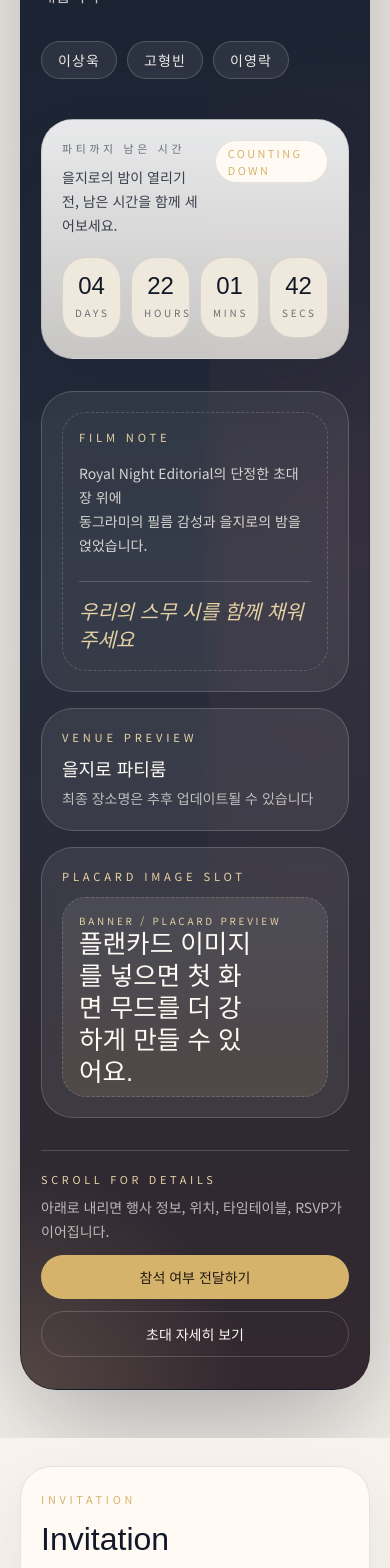
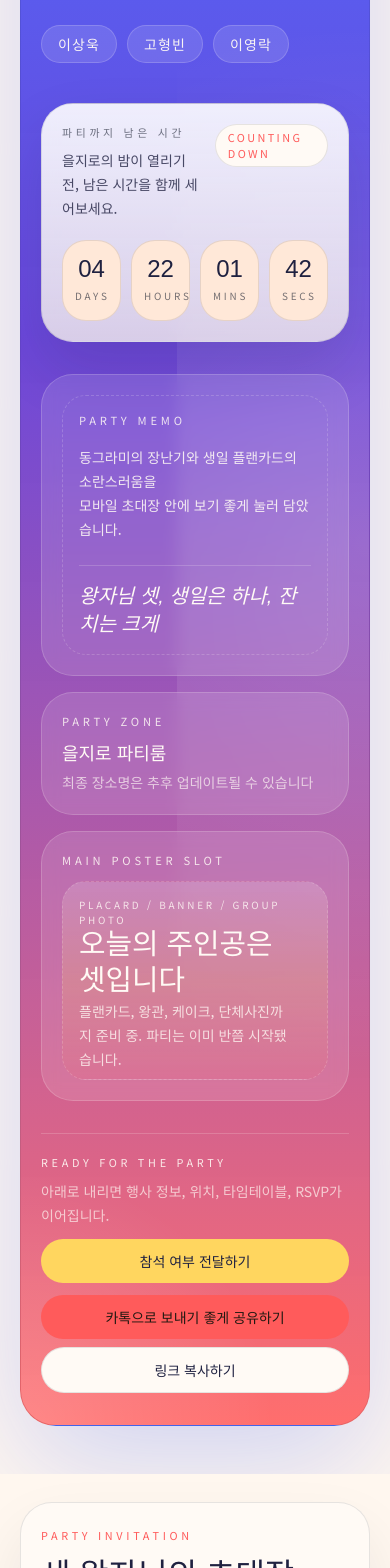
Before and after one commit to 0like2/birthday-invitation, a Next.js app: page / in a window 390 px wide. Shown: the part 360-1928 px from the top of the page. Built offline with nearby package versions, Linux system fonts and the light colour scheme; no server answers.

Commit message:
Shift invitation toward playful party tone
Ultraworked with [Sisyphus](https://github.com/code-yeongyu/oh-my-opencode)

Co-authored-by: Sisyphus <clio-agent@sisyphuslabs.ai>

```diff
--- a/src/app/globals.css
+++ b/src/app/globals.css
@@ -1,13 +1,13 @@
 @import "tailwindcss";
 
 :root {
-  --background: #f7f3ec;
-  --foreground: #111827;
-  --surface: #fffaf4;
-  --surface-strong: #efe8dd;
-  --accent: #d6b36a;
-  --accent-soft: #e6d2a4;
-  --accent-deep: #6e3b44;
+  --background: #fff7ef;
+  --foreground: #1f2140;
+  --surface: #fffaf5;
+  --surface-strong: #ffe8d8;
+  --accent: #ff5b5b;
+  --accent-soft: #ffd65f;
+  --accent-deep: #3f63ff;
   --line-soft: rgba(17, 24, 39, 0.1);
   --line-strong: rgba(255, 250, 244, 0.18);
   --muted-foreground: rgba(17, 24, 39, 0.58);
@@ -35,8 +35,9 @@ body {
   font-family: var(--font-body), sans-serif;
   min-height: 100vh;
   background-image:
-    radial-gradient(circle at top, rgba(214, 179, 106, 0.12), transparent 36%),
-    linear-gradient(180deg, #fcfaf6 0%, #f7f3ec 48%, #f1ebe1 100%);
+    radial-gradient(circle at top, rgba(255, 91, 91, 0.12), transparent 36%),
+    radial-gradient(circle at bottom right, rgba(63, 99, 255, 0.08), transparent 28%),
+    linear-gradient(180deg, #fffaf4 0%, #fff3e8 48%, #ffefe1 100%);
   -webkit-font-smoothing: antialiased;
   text-rendering: optimizeLegibility;
 }
--- a/src/components/invitation/hero-section.tsx
+++ b/src/components/invitation/hero-section.tsx
@@ -1,41 +1,42 @@
 import { CountdownPanel } from "@/components/invitation/countdown-panel";
+import { ShareActions } from "@/components/invitation/share-actions";
 import { eventDate, invitationContent } from "@/content/invitation";
 
 export function HeroSection() {
   return (
     <section className="relative overflow-hidden px-5 pb-12 pt-6 sm:px-6 lg:px-8">
       <div className="mx-auto max-w-6xl">
-        <div className="relative min-h-[100svh] w-full overflow-hidden rounded-[36px] border border-[color:var(--line-soft)] bg-[linear-gradient(180deg,rgba(17,24,39,0.98),rgba(26,34,51,0.95)_54%,rgba(40,28,36,0.95))] px-5 pb-8 pt-6 text-[color:var(--surface)] shadow-[0_40px_120px_rgba(17,24,39,0.32)] sm:px-6 lg:min-h-[100dvh] lg:px-8 lg:pt-8">
-          <div className="pointer-events-none absolute inset-x-0 top-0 h-56 bg-[radial-gradient(circle_at_top,rgba(214,179,106,0.26),transparent_58%)]" />
-          <div className="pointer-events-none absolute inset-y-0 right-0 w-40 bg-[radial-gradient(circle_at_right,rgba(110,59,68,0.22),transparent_58%)]" />
-          <div className="pointer-events-none absolute bottom-0 left-0 h-64 w-64 bg-[radial-gradient(circle_at_bottom_left,rgba(230,210,164,0.18),transparent_62%)]" />
+        <div className="relative min-h-[100svh] w-full overflow-hidden rounded-[36px] border border-[color:var(--line-soft)] bg-[linear-gradient(180deg,rgba(63,99,255,0.94),rgba(94,56,216,0.92)_38%,rgba(255,91,91,0.88)_100%)] px-5 pb-8 pt-6 text-[color:var(--surface)] shadow-[0_40px_120px_rgba(63,99,255,0.24)] sm:px-6 lg:min-h-[100dvh] lg:px-8 lg:pt-8">
+          <div className="pointer-events-none absolute inset-x-0 top-0 h-56 bg-[radial-gradient(circle_at_top,rgba(255,214,95,0.4),transparent_58%)]" />
+          <div className="pointer-events-none absolute inset-y-0 right-0 w-48 bg-[radial-gradient(circle_at_right,rgba(255,255,255,0.16),transparent_58%)]" />
+          <div className="pointer-events-none absolute bottom-0 left-0 h-72 w-72 bg-[radial-gradient(circle_at_bottom_left,rgba(255,255,255,0.18),transparent_62%)]" />
 
           <div className="relative flex min-h-[calc(100svh-3rem)] flex-col lg:min-h-[calc(100dvh-4rem)]">
             <div className="flex items-center justify-between gap-4">
               <p className="text-[0.7rem] uppercase tracking-[0.34em] text-[color:var(--accent-soft)]">
                 {invitationContent.event.eyebrow}
               </p>
-              <div className="rounded-full border border-[color:var(--line-strong)] bg-white/6 px-3 py-1 text-[0.62rem] uppercase tracking-[0.24em] text-[color:var(--accent-soft)]">
-                invitation issue no. 01
+              <div className="rounded-full border border-[color:var(--line-strong)] bg-white/10 px-3 py-1 text-[0.62rem] uppercase tracking-[0.24em] text-[color:var(--surface)]/88">
+                prince party cover
               </div>
             </div>
 
             <div className="flex flex-1 flex-col justify-center">
               <div className="mx-auto flex w-full max-w-5xl flex-1 flex-col justify-center lg:grid lg:grid-cols-[minmax(0,1.1fr)_minmax(20rem,0.9fr)] lg:gap-10">
                 <div className="flex flex-col justify-center">
-                  <div className="inline-flex items-center gap-2 self-start rounded-full border border-[color:var(--line-strong)] bg-white/6 px-3 py-1.5 text-[0.68rem] uppercase tracking-[0.28em] text-[color:var(--accent-soft)]">
-                    <span className="h-1.5 w-1.5 rounded-full bg-[color:var(--accent)]" />
-                    royal night editorial x photo club princes
+                  <div className="inline-flex items-center gap-2 self-start rounded-full border border-[color:var(--line-strong)] bg-white/10 px-3 py-1.5 text-[0.68rem] uppercase tracking-[0.28em] text-[color:var(--surface)]/88">
+                    <span className="h-1.5 w-1.5 rounded-full bg-[color:var(--accent-soft)]" />
+                    {invitationContent.hero.badge}
                   </div>
 
                   <div className="mt-8 max-w-[22rem] sm:max-w-[27rem] lg:max-w-[33rem]">
-                    <p className="text-sm text-[color:var(--accent-soft)]/90">
+                    <p className="text-sm text-[color:var(--surface)]/82">
                       {invitationContent.hero.edition}
                     </p>
                     <h1 className="mt-3 font-serif-display text-[3rem] leading-[0.98] tracking-[-0.04em] text-[color:var(--surface)] sm:text-[4rem] md:text-[4.4rem] lg:text-[5.2rem]">
                       {invitationContent.event.title}
                     </h1>
-                    <p className="mt-5 max-w-[24rem] text-base leading-7 text-[color:var(--surface)]/76 md:text-[1.05rem] lg:max-w-[28rem] lg:text-[1.1rem]">
+                    <p className="mt-5 max-w-[24rem] text-base leading-7 text-[color:var(--surface)]/82 md:text-[1.05rem] lg:max-w-[28rem] lg:text-[1.1rem]">
                       {invitationContent.event.subtitle}
                     </p>
                   </div>
@@ -44,7 +45,7 @@ export function HeroSection() {
                     {invitationContent.event.names.map((name) => (
                       <span
                         key={name}
-                        className="rounded-full border border-[color:var(--line-strong)] bg-white/7 px-4 py-2 text-sm tracking-[0.08em] text-[color:var(--surface)]/92"
+                        className="rounded-full border border-[color:var(--line-strong)] bg-white/12 px-4 py-2 text-sm tracking-[0.08em] text-[color:var(--surface)]/96"
                       >
                         {name}
                       </span>
@@ -60,26 +61,26 @@ export function HeroSection() {
                 </div>
 
                 <div className="mt-8 grid gap-4 lg:mt-0 lg:items-center">
-                  <div className="rounded-[32px] border border-[color:var(--line-strong)] bg-white/7 p-5 backdrop-blur-sm">
+                  <div className="rounded-[32px] border border-[color:var(--line-strong)] bg-white/12 p-5 backdrop-blur-sm">
                     <div className="rounded-[24px] border border-dashed border-[color:var(--line-strong)] p-4">
-                      <p className="text-[0.7rem] uppercase tracking-[0.34em] text-[color:var(--accent-soft)]">
-                        film note
+                      <p className="text-[0.7rem] uppercase tracking-[0.34em] text-[color:var(--surface)]/84">
+                        party memo
                       </p>
-                      <p className="mt-4 text-sm leading-6 text-[color:var(--surface)]/80 lg:text-[15px] lg:leading-7">
+                      <p className="mt-4 text-sm leading-6 text-[color:var(--surface)]/88 lg:text-[15px] lg:leading-7">
                         {invitationContent.hero.supportingLines[0]}
                         <br />
                         {invitationContent.hero.supportingLines[1]}
                       </p>
-                      <p className="mt-6 border-t border-[color:var(--line-strong)] pt-4 font-serif-display text-xl italic text-[color:var(--accent-soft)] lg:text-[1.55rem]">
+                      <p className="mt-6 border-t border-[color:var(--line-strong)] pt-4 font-serif-display text-xl italic text-[color:var(--surface)] lg:text-[1.55rem]">
                         {invitationContent.hero.quote}
                       </p>
                     </div>
                   </div>
 
                   <div className="grid gap-4 md:grid-cols-[1fr_1fr] lg:grid-cols-1">
-                    <div className="rounded-[32px] border border-[color:var(--line-strong)] bg-white/8 p-5 backdrop-blur-sm">
-                      <p className="text-[0.7rem] uppercase tracking-[0.34em] text-[color:var(--accent-soft)]">
-                        venue preview
+                    <div className="rounded-[32px] border border-[color:var(--line-strong)] bg-white/12 p-5 backdrop-blur-sm">
+                      <p className="text-[0.7rem] uppercase tracking-[0.34em] text-[color:var(--surface)]/84">
+                        party zone
                       </p>
                       <p className="mt-2 text-lg font-medium text-[color:var(--surface)] lg:text-[1.3rem]">
                         {invitationContent.event.venue}
@@ -89,17 +90,20 @@ export function HeroSection() {
                       </p>
                     </div>
 
-                    <div className="rounded-[32px] border border-[color:var(--line-strong)] bg-white/8 p-5 backdrop-blur-sm">
-                      <p className="text-[0.7rem] uppercase tracking-[0.34em] text-[color:var(--accent-soft)]">
-                        placard image slot
+                    <div className="rounded-[32px] border border-[color:var(--line-strong)] bg-white/12 p-5 backdrop-blur-sm">
+                      <p className="text-[0.7rem] uppercase tracking-[0.34em] text-[color:var(--surface)]/84">
+                        main poster slot
                       </p>
-                      <div className="mt-3 aspect-[4/3] rounded-[24px] border border-dashed border-[color:var(--line-strong)] bg-[linear-gradient(180deg,rgba(255,255,255,0.08),rgba(214,179,106,0.12))] p-4">
+                      <div className="mt-3 aspect-[4/3] rounded-[24px] border border-dashed border-[color:var(--line-strong)] bg-[linear-gradient(180deg,rgba(255,255,255,0.16),rgba(255,214,95,0.18),rgba(255,91,91,0.1))] p-4">
                         <div className="flex h-full flex-col justify-between">
-                          <span className="text-[0.62rem] uppercase tracking-[0.28em] text-[color:var(--accent-soft)]">
-                            banner / placard preview
+                          <span className="text-[0.62rem] uppercase tracking-[0.28em] text-[color:var(--surface)]/82">
+                            placard / banner / group photo
                           </span>
-                          <p className="max-w-[11rem] font-serif-display text-[1.6rem] leading-tight text-[color:var(--surface)]">
-                            플랜카드 이미지를 넣으면 첫 화면 무드를 더 강하게 만들 수 있어요.
+                          <p className="max-w-[13rem] font-serif-display text-[1.8rem] leading-tight text-[color:var(--surface)]">
+                            {invitationContent.hero.posterTitle}
+                          </p>
+                          <p className="max-w-[13rem] text-sm leading-6 text-[color:var(--surface)]/78">
+                            {invitationContent.hero.posterBody}
                           </p>
                         </div>
                       </div>
@@ -111,21 +115,19 @@ export function HeroSection() {
 
             <div className="mt-8 flex flex-col gap-3 border-t border-[color:var(--line-strong)] pt-5 sm:flex-row sm:items-center sm:justify-between lg:mt-auto">
               <div>
-                <p className="text-[0.68rem] uppercase tracking-[0.34em] text-[color:var(--accent-soft)]">
-                  scroll for details
+                  <p className="text-[0.68rem] uppercase tracking-[0.34em] text-[color:var(--surface)]/88">
+                  ready for the party
                 </p>
                 <p className="mt-2 text-sm leading-6 text-[color:var(--surface)]/68">
                   아래로 내리면 행사 정보, 위치, 타임테이블, RSVP가 이어집니다.
                 </p>
               </div>
 
-              <div className="flex flex-col gap-3 sm:min-w-[12rem] sm:flex-row">
-                <button className="rounded-full bg-[color:var(--accent)] px-5 py-3 text-sm font-medium text-[color:var(--foreground-on-accent)] transition-transform duration-300 hover:-translate-y-0.5">
+              <div className="flex flex-col gap-3 sm:min-w-[15rem]">
+                <button className="rounded-full bg-[color:var(--accent-soft)] px-5 py-3 text-sm font-medium text-[color:var(--foreground)] transition-transform duration-300 hover:-translate-y-0.5">
                   {invitationContent.actions.primary}
                 </button>
-                <button className="rounded-full border border-[color:var(--line-strong)] px-5 py-3 text-sm font-medium text-[color:var(--surface)] transition-colors duration-300 hover:bg-white/8">
-                  {invitationContent.actions.secondary}
-                </button>
+                <ShareActions compact />
               </div>
             </div>
           </div>
--- a/src/components/invitation/invitation-section.tsx
+++ b/src/components/invitation/invitation-section.tsx
@@ -4,16 +4,20 @@ import { SectionShell } from "@/components/invitation/section-shell";
 export function InvitationSection() {
   return (
     <SectionShell
-      eyebrow="invitation"
+      eyebrow="party invitation"
       title={invitationContent.invitation.sectionTitle}
     >
-      <div className="rounded-[28px] border border-[color:var(--line-soft)] bg-[linear-gradient(180deg,rgba(255,250,244,0.96),rgba(247,243,236,0.8))] p-5">
-        <div className="space-y-3 text-[15px] leading-7 text-[color:var(--foreground)]/76">
+      <div className="rounded-[28px] border border-[color:var(--line-soft)] bg-[linear-gradient(180deg,rgba(255,250,244,0.96),rgba(255,232,216,0.72))] p-5 shadow-[0_24px_50px_rgba(255,91,91,0.08)]">
+        <div className="mb-5 inline-flex items-center gap-2 rounded-full bg-[rgba(255,91,91,0.1)] px-3 py-1.5 text-[0.68rem] uppercase tracking-[0.28em] text-[color:var(--accent)]">
+          <span className="h-2 w-2 rounded-full bg-[color:var(--accent)]" />
+          특별 초대문
+        </div>
+        <div className="space-y-3 text-[15px] leading-7 text-[color:var(--foreground)]/78">
           {invitationContent.invitation.body.map((line) => (
             <p key={line}>{line}</p>
           ))}
         </div>
-        <p className="mt-6 border-t border-[color:var(--line-soft)] pt-4 font-serif-display text-xl italic text-[color:var(--accent-deep)]">
+        <p className="mt-6 border-t border-[color:var(--line-soft)] pt-4 font-serif-display text-[1.4rem] italic text-[color:var(--accent-deep)]">
           {invitationContent.invitation.pullQuote}
         </p>
       </div>
--- /dev/null
+++ b/src/components/invitation/share-actions.tsx
@@ -0,0 +1,52 @@
+"use client";
+
+import { useState } from "react";
+
+import { getAbsoluteUrl, siteConfig } from "@/lib/site";
+
+type ShareActionsProps = {
+  compact?: boolean;
+};
+
+export function ShareActions({ compact = false }: ShareActionsProps) {
+  const [copied, setCopied] = useState(false);
+  const shareUrl = getAbsoluteUrl();
+
+  async function handleShare() {
+    if (navigator.share) {
+      await navigator.share({
+        title: siteConfig.name,
+        text: siteConfig.description,
+        url: shareUrl,
+      });
+      return;
+    }
+
+    await handleCopy();
+  }
+
+  async function handleCopy() {
+    await navigator.clipboard.writeText(shareUrl);
+    setCopied(true);
+    window.setTimeout(() => setCopied(false), 2000);
+  }
+
+  return (
+    <div className={compact ? "grid gap-2" : "grid gap-3 sm:grid-cols-2"}>
+      <button
+        className="rounded-full bg-[color:var(--accent)] px-5 py-3 text-sm font-medium text-[color:var(--foreground-on-accent)] transition-transform duration-300 hover:-translate-y-0.5"
+        onClick={() => void handleShare()}
+        type="button"
+      >
+        카톡으로 보내기 좋게 공유하기
+      </button>
+      <button
+        className="rounded-full border border-[color:var(--line-soft)] bg-[color:var(--surface)] px-5 py-3 text-sm font-medium text-[color:var(--foreground)] transition-colors duration-300 hover:bg-[color:var(--surface-strong)]"
+        onClick={() => void handleCopy()}
+        type="button"
+      >
+        {copied ? "링크가 복사됐어요" : "링크 복사하기"}
+      </button>
+    </div>
+  );
+}
--- a/src/content/invitation.ts
+++ b/src/content/invitation.ts
@@ -2,20 +2,20 @@ export const invitationContent = {
   event: {
     title: "세 왕자님의 생일파티",
     eyebrow: "2026. 03. 20 FRI · 8PM",
-    subtitle: "같은 날 태어난 세 남자의 조금 특별한 밤에 초대합니다",
+    subtitle: "같은 날 태어난 세 왕자님의 성대한 생일잔치에 초대합니다",
     names: ["이상욱", "고형빈", "이영락"],
     countdownLabel: "파티까지 남은 시간",
     venue: "을지로 파티룸",
     venueNote: "최종 장소명은 추후 업데이트될 수 있습니다",
   },
   invitation: {
-    sectionTitle: "Invitation",
+    sectionTitle: "세 왕자님의 초대장",
     body: [
-      "올해의 봄, 같은 생일을 가진 세 사람이 한자리에 모였습니다.",
-      "함께 웃고, 사진을 남기고, 오래 기억될 밤을 만들고 싶어요.",
-      "세 왕자님의 밤에 당신을 정중히 초대합니다.",
+      "올해는 그냥 지나갈 수 없어서, 같은 날 태어난 세 사람이 잔치를 벌이기로 했습니다.",
+      "웃고 떠들고 사진도 잔뜩 남길 수 있도록, 왕관보다 중요한 건 사람이라는 마음으로 준비하고 있어요.",
+      "세 왕자님의 생일잔치에 오셔서 이 밤을 더 재밌게 만들어주세요.",
     ],
-    pullQuote: "우리의 스무 시를 함께 채워주세요",
+    pullQuote: "왕관은 준비됐고, 이제 사람만 오면 됩니다",
   },
   eventInfo: {
     sectionTitle: "Event Info",
@@ -66,8 +66,8 @@ export const invitationContent = {
     note: "현장 분위기에 따라 시간은 조금 달라질 수 있어요.",
   },
   archive: {
-    sectionTitle: "Three Princes Archive",
-    intro: "세 사람의 장면을 가볍게 미리 꺼내봅니다.",
+    sectionTitle: "세 왕자님 포토존",
+    intro: "본식 전 공개되는 예고편처럼, 파티 분위기를 미리 살짝 보여드립니다.",
     frames: [
       {
         title: "봄의 첫 프레임",
@@ -86,43 +86,49 @@ export const invitationContent = {
       },
       {
         title: "플랜카드 시안",
-        caption: "행사 당일 들고 찍을 플랜카드 이미지를 이 자리에도 자연스럽게 담아낼 수 있습니다.",
+        caption: "행사 당일 들고 찍을 플랜카드 이미지를 메인 포스터처럼 활용할 수 있습니다.",
         tone: "gold",
       },
     ],
-    note: "실제 사진은 추후 교체되며, 현재는 무드 프레임 중심으로 구성됩니다.",
+    note: "실제 사진과 플랜카드 이미지는 추후 교체되며, 현재는 파티 무드 프레임 중심으로 구성됩니다.",
   },
   rsvp: {
     sectionTitle: "RSVP",
-    title: "함께해주실 수 있다면, 미리 마음을 전해주세요",
+    title: "왕자님 파티에 함께할지 미리 알려주세요",
     options: ["참석할게요", "고민 중이에요", "늦게 갈 수도 있어요"],
-    helper: "간단한 응답만 남겨도 충분합니다. 실제 제출 로직은 다음 단계에서 연결합니다.",
+    helper: "간단히 눌러두기만 해도 충분합니다. 실제 제출 로직은 다음 단계에서 연결합니다.",
     contactFallback: "응답이 어려우시면 주최자에게 직접 알려주세요.",
-    sheetTitle: "참가 의사를 남겨볼까요?",
+    sheetTitle: "어떤 상태로 출석하시겠어요?",
     sheetDescription:
-      "이 단계는 실제 저장 전 인터랙션 미리보기입니다. 원하는 상태를 고르면 다음 플로우 톤을 확인할 수 있어요.",
+      "이 단계는 실제 저장 전 인터랙션 미리보기입니다. 편한 상태를 골라 파티 입장 톤을 확인해보세요.",
     statusNotes: {
-      "참석할게요": "가장 따뜻한 금색 포인트와 함께 응답 확인 단계로 이어집니다.",
-      "고민 중이에요": "부담 없이 남겨둘 수 있는 중립 상태로 표시됩니다.",
-      "늦게 갈 수도 있어요": "도착 시간이 유동적이라는 메모와 함께 전달됩니다.",
+      "참석할게요": "왕관 스티커와 함께 가장 신나는 톤으로 응답 확인 단계가 이어집니다.",
+      "고민 중이에요": "살짝 고민 중인 상태로 남겨두고, 나중에 다시 바꿀 수 있게 안내합니다.",
+      "늦게 갈 수도 있어요": "도착 시간이 유동적인 하객답게, 늦참 메모와 함께 전달됩니다.",
     },
   },
   actions: {
     primary: "참석 여부 전달하기",
-    secondary: "초대 자세히 보기",
+    secondary: "파티 정보 보기",
+    share: "카톡으로 공유하기",
+    copyLink: "링크 복사하기",
   },
   hero: {
-    edition: "Donggeurami Birthday Night Edition",
-    quote: "우리의 스무 시를 함께 채워주세요",
+    edition: "Three Princes Party Poster Edition",
+    quote: "왕자님 셋, 생일은 하나, 잔치는 크게",
     supportingLines: [
-      "Royal Night Editorial의 단정한 초대장 위에",
-      "동그라미의 필름 감성과 을지로의 밤을 얹었습니다.",
+      "동그라미의 장난기와 생일 플랜카드의 소란스러움을",
+      "모바일 초대장 안에 보기 좋게 눌러 담았습니다.",
     ],
+    badge: "세 왕자님 대잔치",
+    posterTitle: "오늘의 주인공은 셋입니다",
+    posterBody:
+      "플랜카드, 왕관, 케이크, 단체사진까지 준비 중. 파티는 이미 반쯤 시작됐습니다.",
   },
   footer: {
-    closing: "세 왕자님의 밤이 좋은 사람들로 더 빛나길 바랍니다.",
+    closing: "세 왕자님의 잔치가 좋은 사람들 덕분에 더 시끌벅적해지길 바랍니다.",
     signoff: "Lee Sanguk · Go Hyeongbin · Lee Yeongrak",
-    note: "2026 Birthday Night in Euljiro",
+    note: "2026 Three Princes Party in Euljiro",
     contactLabel: "Contact",
     contactValue: "주최자 연락처 / 오픈채팅 링크 추후 연결",
   },
--- /dev/null
+++ b/src/lib/site.ts
@@ -0,0 +1,16 @@
+export const siteConfig = {
+  name: "세 왕자님의 생일파티",
+  description:
+    "같은 날 태어난 세 왕자님의 성대한 생일잔치. 2026년 3월 20일 오후 8시, 을지로에서 만나요.",
+  url:
+    process.env.NEXT_PUBLIC_SITE_URL ??
+    "https://birthday-invitation-olive-kappa.vercel.app",
+};
+
+export function getAbsoluteUrl(path = "") {
+  if (!path) {
+    return siteConfig.url;
+  }
+
+  return `${siteConfig.url}${path.startsWith("/") ? path : `/${path}`}`;
+}
```
Also changed, not shown: src/app/layout.tsx (+24 -9 lines), src/app/opengraph-image.tsx (added, +177 -0 lines), src/components/invitation/footer-section.tsx (+10 -6 lines), 1 other file (tests, documents, lock files or other folders).
